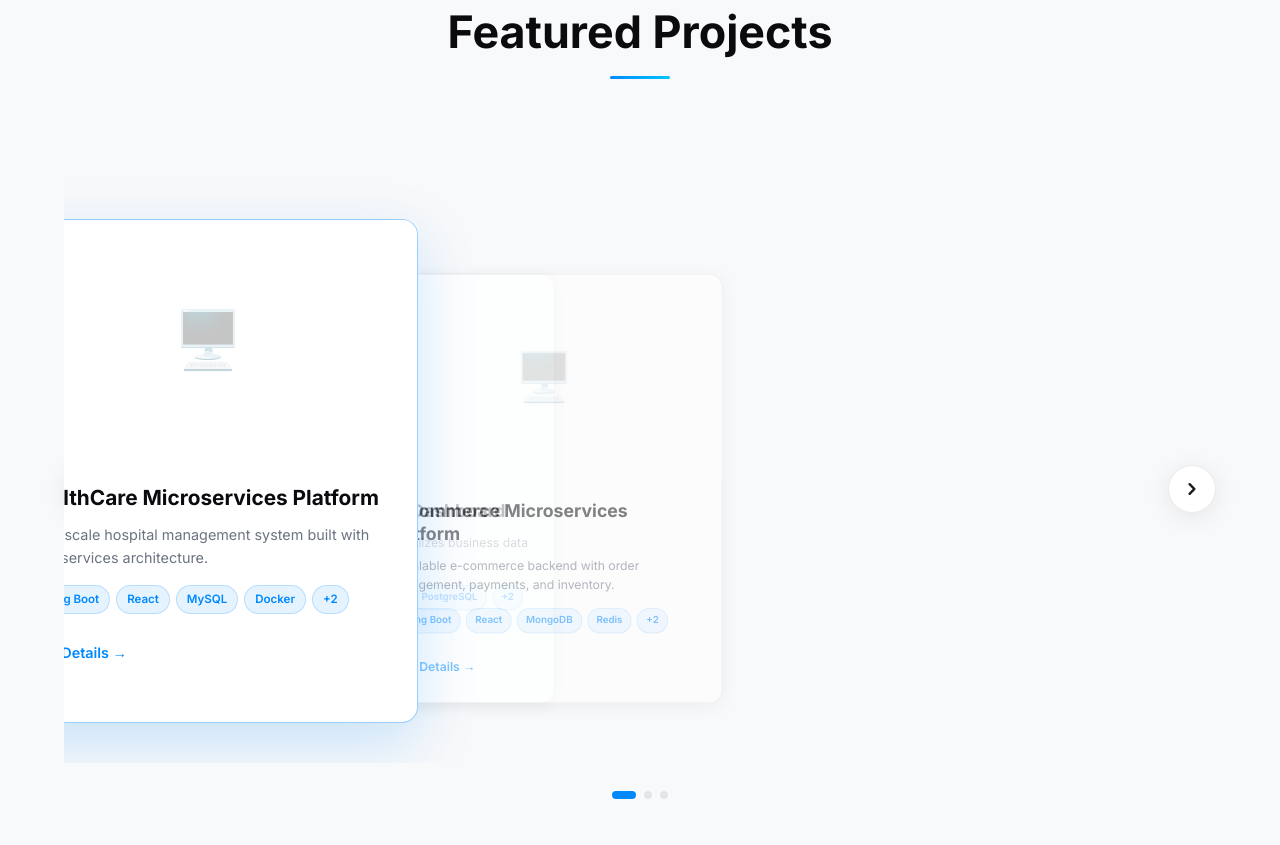
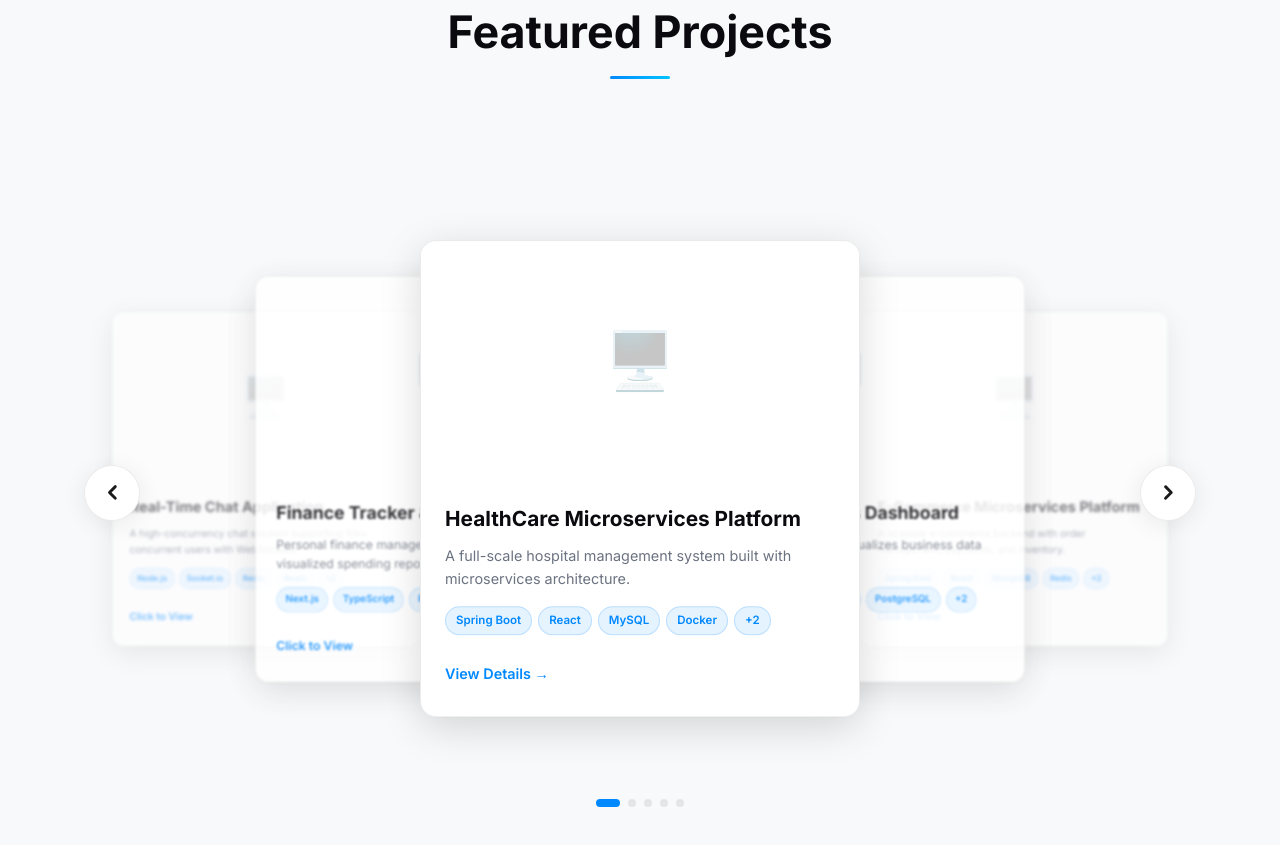
Before and after one commit to Charith-Dhananjaya/portfolio, a Next.js app: page / in a window 1280 px wide. Shown: the part 3480-4325 px from the top of the page. Built offline with nearby package versions, Linux system fonts and the light colour scheme.

Commit message:
update cards

```diff
--- a/src/components/ui/ProjectCarousel.module.css
+++ b/src/components/ui/ProjectCarousel.module.css
@@ -1,62 +1,39 @@
 .carouselWrapper {
     position: relative;
     width: 100%;
+    max-width: 1400px;
+    margin: 0 auto;
     padding: 40px 0;
 }
 
-/* Scrollable track */
+/* Track Container */
 .carouselTrack {
-    display: flex;
-    gap: 0;
-    overflow-x: scroll;
-    scroll-snap-type: x mandatory;
-    scroll-behavior: smooth;
-    padding: 40px 60px;
-    cursor: grab;
-    -webkit-overflow-scrolling: touch;
+    position: relative;
+    width: 100%;
+    height: 600px;
+    overflow: visible;
 }
 
-.carouselTrack:active {
-    cursor: grabbing;
-}
-
-.carouselTrack::-webkit-scrollbar {
-    display: none;
-}
-
-/* Card */
+/* Card - Absolute positioned */
 .card {
-    flex: 0 0 420px;
-    scroll-snap-align: center;
+    position: absolute;
+    top: 50%;
+    left: 50%;
+    transform: translate(-50%, -50%);
+    width: 440px;
     background: var(--color-card);
     border: 1px solid var(--color-glass-border);
     border-radius: var(--radius-lg);
     overflow: hidden;
-    transition: all 0.5s cubic-bezier(0.4, 0, 0.2, 1);
     cursor: pointer;
     user-select: none;
-    margin: 0 -126px;
-    /* 60% overlap: 420 * 0.3 = 126 */
-    transform: scale(0.85) translateY(20px);
-    opacity: 0.5;
-    z-index: 1;
-    box-shadow: 0 4px 20px rgba(0, 0, 0, 0.1);
-}
-
-.card.active {
-    transform: scale(1) translateY(0);
-    opacity: 1;
-    z-index: 10;
-    border-color: rgba(0, 136, 255, 0.4);
-    box-shadow: 0 20px 60px rgba(0, 136, 255, 0.2);
+    transition: all 0.6s cubic-bezier(0.34, 1.56, 0.64, 1);
+    /* Spring easing */
+    box-shadow: 0 10px 40px rgba(0, 0, 0, 0.15);
 }
 
 .card:hover {
-    transform: scale(0.88) translateY(16px);
-}
-
-.card.active:hover {
-    transform: scale(1.03) translateY(-4px);
+    border-color: var(--color-accent);
 }
 
 /* Image area */
@@ -97,6 +74,7 @@
     line-height: 1.6;
     display: -webkit-box;
     -webkit-line-clamp: 2;
+    line-clamp: 2;
     -webkit-box-orient: vertical;
     overflow: hidden;
 }
@@ -142,18 +120,18 @@
     position: absolute;
     top: 50%;
     transform: translateY(-50%);
-    width: 48px;
-    height: 48px;
+    width: 56px;
+    height: 56px;
     border-radius: 50%;
     background: var(--color-card);
     border: 1px solid var(--color-glass-border);
     color: var(--color-text);
-    font-size: 1.5rem;
+    font-size: 1.8rem;
     display: flex;
     align-items: center;
     justify-content: center;
     cursor: pointer;
-    z-index: 10;
+    z-index: 100;
     transition: all var(--transition);
     box-shadow: var(--shadow-card);
 }
@@ -166,11 +144,11 @@
 }
 
 .arrowLeft {
-    left: 0;
+    left: 20px;
 }
 
 .arrowRight {
-    right: 0;
+    right: 20px;
 }
 
 /* Dot indicators */
@@ -178,7 +156,7 @@
     display: flex;
     justify-content: center;
     gap: 8px;
-    margin-top: 28px;
+    margin-top: 20px;
 }
 
 .dot {
@@ -203,32 +181,50 @@
 }
 
 /* Responsive */
-@media (max-width: 768px) {
+@media (max-width: 900px) {
     .card {
-        flex: 0 0 300px;
+        width: 380px;
     }
 
     .carouselTrack {
-        padding: 20px 40px;
+        height: 540px;
+    }
+}
+
+@media (max-width: 600px) {
+    .card {
+        width: 320px;
+    }
+
+    .carouselTrack {
+        height: 500px;
     }
 
     .arrow {
-        width: 40px;
-        height: 40px;
-        font-size: 1.2rem;
+        width: 44px;
+        height: 44px;
+        font-size: 1.4rem;
+    }
+
+    .arrowLeft {
+        left: 10px;
+    }
+
+    .arrowRight {
+        right: 10px;
+    }
+
+    .imageArea {
+        height: 200px;
+    }
+}
+
+@media (max-width: 400px) {
+    .card {
+        width: 280px;
     }
 
     .imageArea {
         height: 180px;
     }
 }
-
-@media (max-width: 480px) {
-    .carouselTrack {
-        padding: 20px;
-    }
-
-    .arrow {
-        display: none;
-    }
-}
--- a/src/components/ui/ProjectCarousel.tsx
+++ b/src/components/ui/ProjectCarousel.tsx
@@ -1,6 +1,6 @@
 "use client";
 
-import { useRef, useState, useEffect, MouseEvent as ReactMouseEvent } from "react";
+import { useState, TouchEvent } from "react";
 import { Project } from "@/data/projects";
 import { HiChevronLeft, HiChevronRight } from "react-icons/hi";
 import styles from "./ProjectCarousel.module.css";
@@ -11,115 +11,157 @@ interface ProjectCarouselProps {
 }
 
 export default function ProjectCarousel({ projects, onCardClick }: ProjectCarouselProps) {
-    const scrollRef = useRef<HTMLDivElement>(null);
     const [activeIndex, setActiveIndex] = useState(0);
-    const [isDragging, setIsDragging] = useState(false);
-    const [startX, setStartX] = useState(0);
-    const [scrollLeft, setScrollLeft] = useState(0);
+    const [touchStart, setTouchStart] = useState<number | null>(null);
+    const length = projects.length;
 
-    // Detect centered card using Intersection Observer
-    useEffect(() => {
-        const container = scrollRef.current;
-        if (!container) return;
-
-        const cards = container.querySelectorAll(`.${styles.card}`);
-        const observer = new IntersectionObserver(
-            (entries) => {
-                entries.forEach((entry) => {
-                    if (entry.isIntersecting && entry.intersectionRatio >= 0.7) {
-                        const index = parseInt(entry.target.getAttribute("data-index") || "0");
-                        setActiveIndex(index);
-                    }
-                });
-            },
-            { root: container, threshold: [0.7], rootMargin: "0px" }
-        );
-
-        cards.forEach((card) => observer.observe(card));
-        return () => observer.disconnect();
-    }, [projects]);
-
-    // Hijack mouse wheel to scroll horizontally
-    useEffect(() => {
-        const container = scrollRef.current;
-        if (!container) return;
-
-        const handleWheel = (e: WheelEvent) => {
-            if (e.deltaY !== 0) {
-                e.preventDefault();
-                container.scrollLeft += e.deltaY;
-            }
-        };
-
-        container.addEventListener("wheel", handleWheel, { passive: false });
-        return () => container.removeEventListener("wheel", handleWheel);
-    }, []);
-
-    // Mouse drag to scroll
-    const handleMouseDown = (e: ReactMouseEvent) => {
-        setIsDragging(true);
-        setStartX(e.pageX - (scrollRef.current?.offsetLeft || 0));
-        setScrollLeft(scrollRef.current?.scrollLeft || 0);
+    // Navigation functions
+    const nextSlide = () => {
+        setActiveIndex((prev) => (prev + 1) % length);
     };
 
-    const handleMouseMove = (e: ReactMouseEvent) => {
-        if (!isDragging || !scrollRef.current) return;
-        e.preventDefault();
-        const x = e.pageX - (scrollRef.current.offsetLeft || 0);
-        const walk = (x - startX) * 2;
-        scrollRef.current.scrollLeft = scrollLeft - walk;
+    const prevSlide = () => {
+        setActiveIndex((prev) => (prev - 1 + length) % length);
     };
 
-    const handleMouseUp = () => {
-        setIsDragging(false);
+    // Calculate position and style for each card based on its distance from active
+    const getCardStyle = (index: number): React.CSSProperties => {
+        // Calculate offset from active index
+        let offset = (index - activeIndex + length) % length;
+
+        // Normalize to range -2 to +2 (for 5 cards)
+        if (offset > Math.floor(length / 2)) {
+            offset = offset - length;
+        }
+
+        // Position calculations based on offset
+        let translateX = 0;
+        let scale = 1;
+        let opacity = 1;
+        let zIndex = 50;
+        let blur = 0;
+
+        switch (offset) {
+            case 0: // Center (active)
+                translateX = 0;
+                scale = 1;
+                opacity = 1;
+                zIndex = 50;
+                blur = 0;
+                break;
+            case 1: // Right adjacent
+                translateX = 45;
+                scale = 0.85;
+                opacity = 0.8;
+                zIndex = 30;
+                blur = 1;
+                break;
+            case -1: // Left adjacent
+                translateX = -45;
+                scale = 0.85;
+                opacity = 0.8;
+                zIndex = 30;
+                blur = 1;
+                break;
+            case 2: // Far right
+                translateX = 85;
+                scale = 0.7;
+                opacity = 0.5;
+                zIndex = 10;
+                blur = 2;
+                break;
+            case -2: // Far left
+                translateX = -85;
+                scale = 0.7;
+                opacity = 0.5;
+                zIndex = 10;
+                blur = 2;
+                break;
+            default: // Hidden
+                translateX = offset > 0 ? 120 : -120;
+                scale = 0.5;
+                opacity = 0;
+                zIndex = 0;
+                blur = 3;
+        }
+
+        return {
+            transform: `translate(calc(-50% + ${translateX}%), -50%) scale(${scale})`,
+            opacity: opacity,
+            zIndex: zIndex,
+            filter: blur > 0 ? `blur(${blur}px)` : 'none',
+            pointerEvents: offset === 0 ? 'auto' : 'none',
+        };
     };
 
-    const handleMouseLeave = () => {
-        setIsDragging(false);
+    // Touch handlers for swipe
+    const handleTouchStart = (e: TouchEvent) => {
+        setTouchStart(e.targetTouches[0].clientX);
     };
 
-    // Arrow navigation
-    const scrollTo = (direction: "left" | "right") => {
-        if (!scrollRef.current) return;
-        const cardWidth = scrollRef.current.querySelector(`.${styles.card}`)?.clientWidth || 400;
-        const scrollAmount = cardWidth + 24; // card width + gap
-        const newScrollLeft =
-            direction === "left"
-                ? scrollRef.current.scrollLeft - scrollAmount
-                : scrollRef.current.scrollLeft + scrollAmount;
+    const handleTouchMove = (e: TouchEvent) => {
+        if (!touchStart) return;
 
-        scrollRef.current.scrollTo({ left: newScrollLeft, behavior: "smooth" });
+        const currentTouch = e.targetTouches[0].clientX;
+        const diff = touchStart - currentTouch;
+
+        if (Math.abs(diff) > 50) {
+            if (diff > 0) {
+                nextSlide();
+            } else {
+                prevSlide();
+            }
+            setTouchStart(null);
+        }
+    };
+
+    const handleTouchEnd = () => {
+        setTouchStart(null);
+    };
+
+    // Handle card clicks
+    const handleCardClick = (project: Project, index: number) => {
+        let offset = (index - activeIndex + length) % length;
+        if (offset > Math.floor(length / 2)) {
+            offset = offset - length;
+        }
+
+        if (offset === 0) {
+            // Active card - open modal
+            onCardClick(project);
+        } else if (offset > 0) {
+            // Right side - go next
+            nextSlide();
+        } else {
+            // Left side - go prev
+            prevSlide();
+        }
     };
 
     return (
         <div className={styles.carouselWrapper}>
-            {/* Left arrow */}
+            {/* Left Arrow */}
             <button
                 className={`${styles.arrow} ${styles.arrowLeft}`}
-                onClick={() => scrollTo("left")}
+                onClick={prevSlide}
                 aria-label="Previous project"
             >
                 <HiChevronLeft />
             </button>
 
-            {/* Scrollable container */}
+            {/* Track Container */}
             <div
-                ref={scrollRef}
                 className={styles.carouselTrack}
-                onMouseDown={handleMouseDown}
-                onMouseMove={handleMouseMove}
-                onMouseUp={handleMouseUp}
-                onMouseLeave={handleMouseLeave}
+                onTouchStart={handleTouchStart}
+                onTouchMove={handleTouchMove}
+                onTouchEnd={handleTouchEnd}
             >
                 {projects.map((project, idx) => (
                     <div
                         key={project.id}
-                        data-index={idx}
-                        className={`${styles.card} ${idx === activeIndex ? styles.active : ""}`}
-                        onClick={() => !isDragging && onCardClick(project)}
-                        role="button"
-                        tabIndex={0}
-                        onKeyDown={(e) => e.key === "Enter" && onCardClick(project)}
+                        className={styles.card}
+                        style={getCardStyle(idx)}
+                        onClick={() => handleCardClick(project, idx)}
                     >
                         {/* Image area */}
                         <div className={styles.imageArea}>
@@ -131,7 +173,7 @@ export default function ProjectCarousel({ projects, onCardClick }: ProjectCarous
                             <h3 className={styles.cardTitle}>{project.title}</h3>
                             <p className={styles.cardDesc}>{project.description}</p>
 
-                            {/* Tech stack badges */}
+                            {/* Tech stack */}
                             <div className={styles.techStack}>
                                 {project.techStack.slice(0, 4).map((tech) => (
                                     <span key={tech} className={styles.techBadge}>
@@ -145,35 +187,30 @@ export default function ProjectCarousel({ projects, onCardClick }: ProjectCarous
                                 )}
                             </div>
 
-                            <button className={styles.viewMore}>View Details →</button>
+                            <button className={styles.viewMore}>
+                                {idx === activeIndex ? "View Details →" : "Click to View"}
+                            </button>
                         </div>
                     </div>
                 ))}
             </div>
 
-            {/* Right arrow */}
+            {/* Right Arrow */}
             <button
                 className={`${styles.arrow} ${styles.arrowRight}`}
-                onClick={() => scrollTo("right")}
+                onClick={nextSlide}
                 aria-label="Next project"
             >
                 <HiChevronRight />
             </button>
 
-            {/* Dot indicators */}
+            {/* Dot Indicators */}
             <div className={styles.indicators}>
                 {projects.map((_, idx) => (
                     <button
                         key={idx}
                         className={`${styles.dot} ${idx === activeIndex ? styles.dotActive : ""}`}
-                        onClick={() => {
-                            const container = scrollRef.current;
-                            if (!container) return;
-                            const card = container.querySelector(`[data-index="${idx}"]`);
-                            if (card) {
-                                card.scrollIntoView({ behavior: "smooth", inline: "center", block: "nearest" });
-                            }
-                        }}
+                        onClick={() => setActiveIndex(idx)}
                         aria-label={`Go to project ${idx + 1}`}
                     />
                 ))}
--- a/src/data/projects.ts
+++ b/src/data/projects.ts
@@ -96,4 +96,60 @@ export const projectsData: Project[] = [
         liveUrl: "",
         image: "/images/project-ecommerce.jpg",
     },
+    {
+        id: 4,
+        title: "Real-Time Chat Application",
+        description:
+            "A high-concurrency chat solution supporting 10k+ concurrent users with WebSockets.",
+        problem:
+            "Existing polling-based chat solutions were high-latency and server-intensive.",
+        solution:
+            "Implemented a WebSocket-based architecture with Redis Pub/Sub for horizontal scaling across multiple server nodes.",
+        keyFeatures: [
+            "Real-time messaging",
+            "Group chat & channels",
+            "Message persistence",
+            "Online status indicators",
+            "File sharing support",
+        ],
+        techStack: [
+            "Node.js",
+            "Socket.io",
+            "Redis",
+            "React",
+            "Cassandra",
+            "Docker",
+        ],
+        githubUrl: "https://github.com/charithdm/chat-app",
+        liveUrl: "",
+        image: "/images/project-chat.jpg",
+    },
+    {
+        id: 5,
+        title: "Finance Tracker & Budgeting Tool",
+        description:
+            "Personal finance management tool with bank sync and visualized spending reports.",
+        problem:
+            "Users found it difficult to track expenses across multiple accounts manually.",
+        solution:
+            "Created a secure aggregator using Plaid API to fetch transactions and categorize them automatically with ML.",
+        keyFeatures: [
+            "Bank account synchronization",
+            "Auto-categorization of expenses",
+            "Budget goal setting",
+            "Recurring bill alerts",
+            "Monthly financial reports",
+        ],
+        techStack: [
+            "Next.js",
+            "TypeScript",
+            "PostgreSQL",
+            "Prisma",
+            "Plaid API",
+            "Tailwind CSS",
+        ],
+        githubUrl: "https://github.com/charithdm/finance-tracker",
+        liveUrl: "",
+        image: "/images/project-finance.jpg",
+    },
 ];
```
